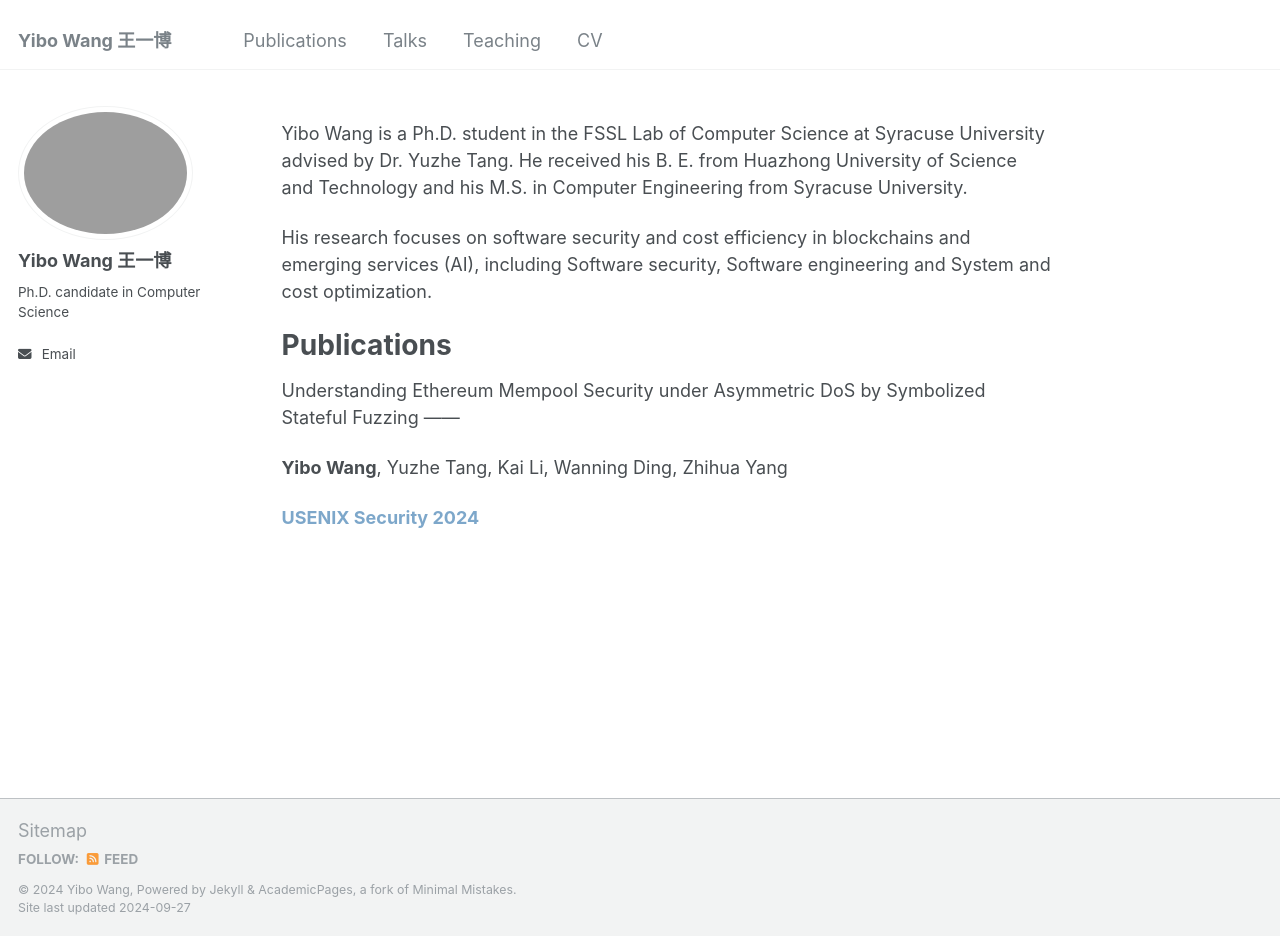
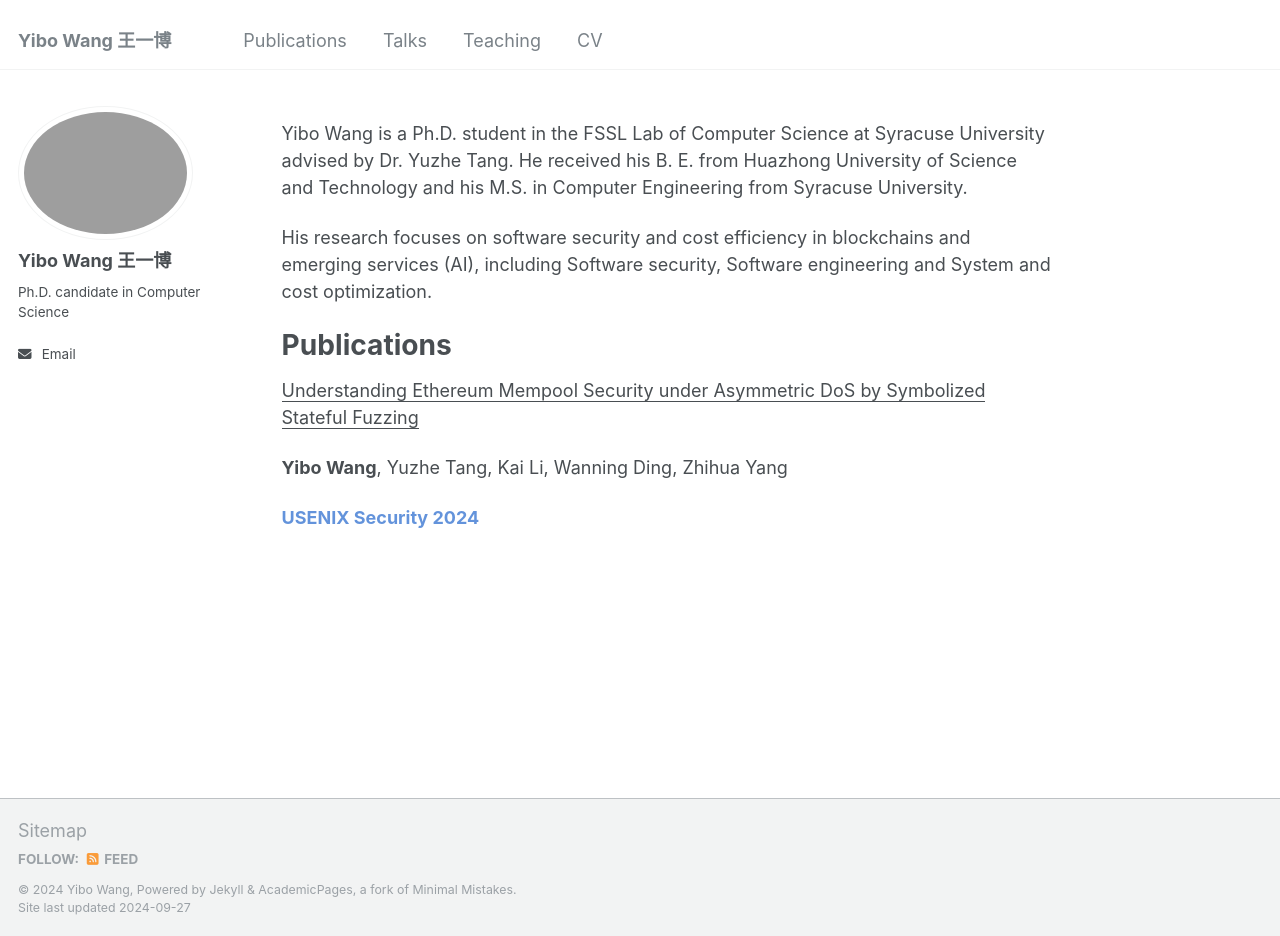
Before and after one commit to wangyibo0308/wangyibo0308.github.io, a Jekyll site: the page built from _pages/about.md, in a window 1280 px wide and 936 px high. Built offline with Jekyll 4.4.1, drawn with Linux system fonts in a browser that asks for light colours.

Commit message:
Update about.md

```diff
--- a/_pages/about.md
+++ b/_pages/about.md
@@ -14,9 +14,9 @@ His research focuses on software security and cost efficiency in blockchains and
 
 Publications
 ======
-Understanding Ethereum Mempool Security under Asymmetric DoS by Symbolized Stateful Fuzzing
-------
+<u>Understanding Ethereum Mempool Security under Asymmetric DoS by Symbolized Stateful Fuzzing</u>
+
 
 **Yibo Wang**, Yuzhe Tang, Kai Li, Wanning Ding, Zhihua Yang
 
-**<span style="color: rgba(70, 130, 180, 0.7);">USENIX Security 2024</span>**
+**<span style="color: rgba(60, 120, 210, 0.8);">USENIX Security 2024</span>**
```
